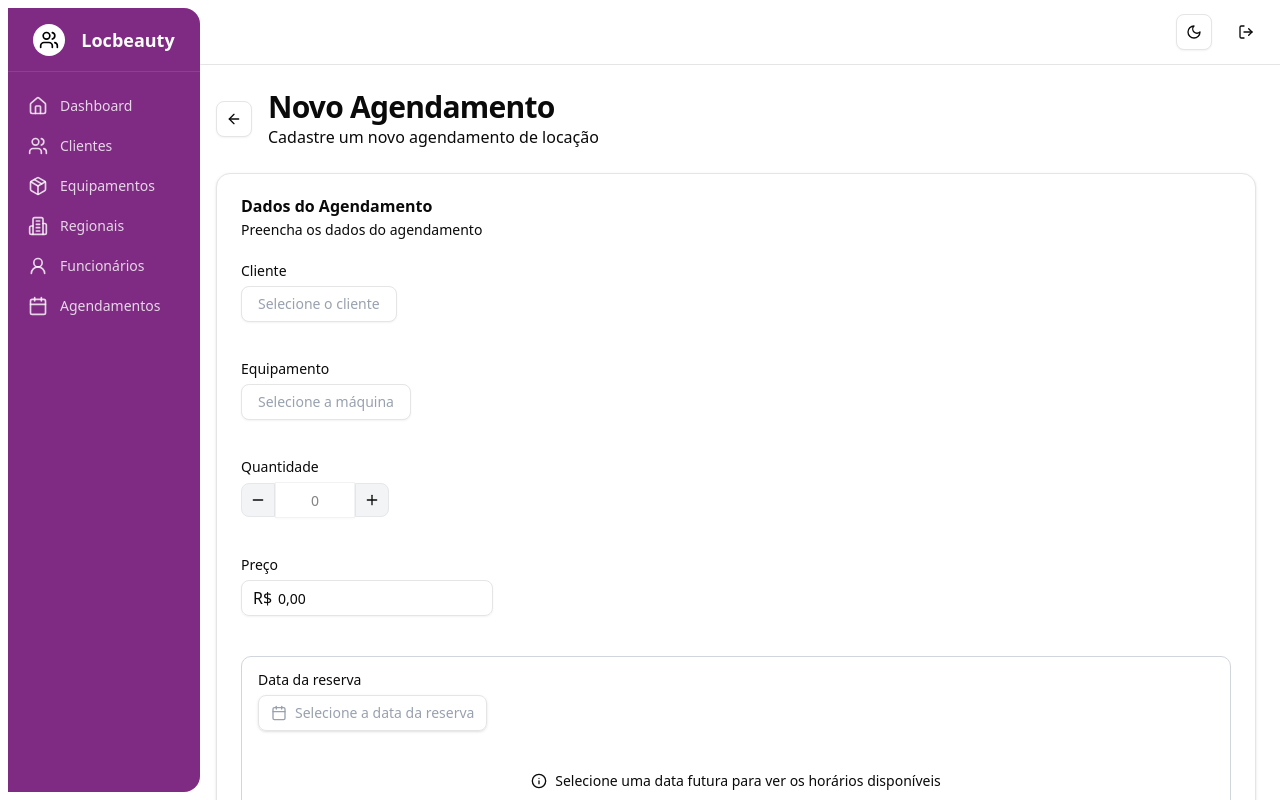
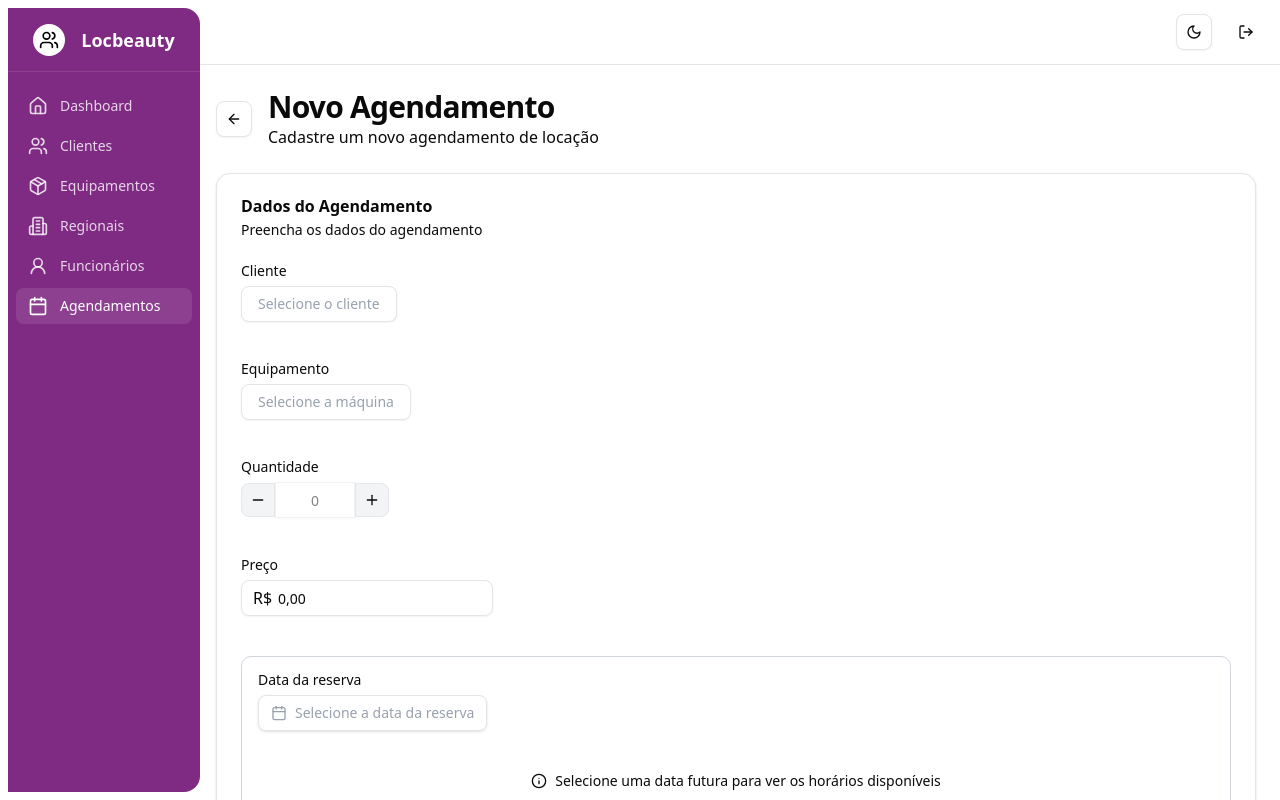
Before and after one commit to locbeauty/locbeauty-front, a Next.js app: page /bookings/create in a window 1280 px wide. Shown: the top 800 px of the page. Built offline with nearby package versions, Linux system fonts and the light colour scheme.

Commit message:
fix: sidebar link highlighted when in creation page

```diff
--- a/src/components/shared/Sidebar.tsx
+++ b/src/components/shared/Sidebar.tsx
@@ -62,7 +62,7 @@ export function Sidebar({ className }: React.HTMLAttributes<HTMLDivElement>
                                 href={ route.href }
                                 className={ cn(
                                     "flex items-center gap-3 rounded-md px-3 py-2 text-sm font-medium hover:bg-primary-foreground/10 dark:hover:bg-secondary-foreground/10 hover:text-white transition-colors",
-                                    pathname === route.href ? "bg-primary-foreground/10 dark:hover:text-gray-400 dark:bg-secondary-foreground/10 text-white" : "text-primary-foreground/80 dark:text-secondary-foreground",
+                                    pathname.includes(route.href) ? "bg-primary-foreground/10 dark:hover:text-gray-400 dark:bg-secondary-foreground/10 text-white" : "text-primary-foreground/80 dark:text-secondary-foreground",
                                 ) }
                             >
                                 <route.icon className="h-5 w-5" />
```
Also changed, not shown: metrics.txt (added).
